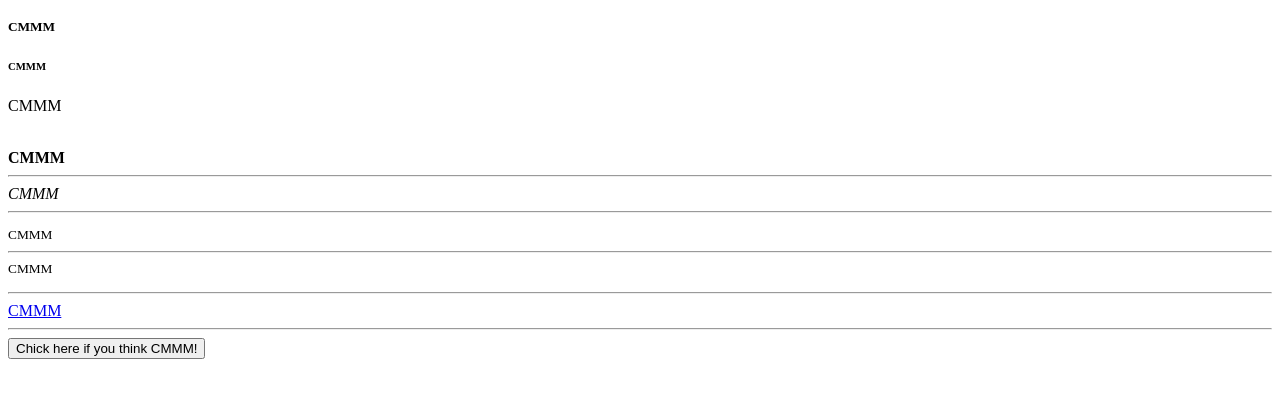
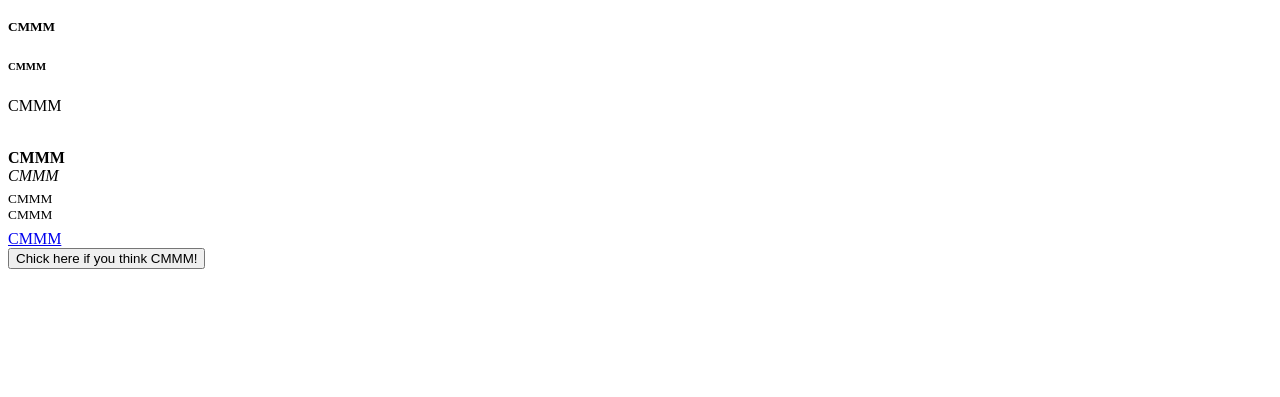
Before and after one commit to Yweiwu30/cmmm, a plain HTML site: page index.html in a window 1280 px wide. Shown: the part 191-588 px from the top of the page. Drawn offline with Linux system fonts and the light colour scheme.

Commit message:
Update index.html

```diff
--- a/index.html
+++ b/index.html
@@ -17,11 +17,11 @@
     <h6>CMMM</h6>
     <p>CMMM</p>
     <br/>
-    <b>CMMM</b><hr/>
-    <i>CMMM</i><hr/>
-    <sub>CMMM</sub><hr/>
-    <sup>CMMM</sup><hr/>
-    <a href="https://yweiwu30.github.io/cmmm">CMMM</a><hr/>
+    <b>CMMM</b><br/>
+    <i>CMMM</i><br/>
+    <sub>CMMM</sub><br/>
+    <sup>CMMM</sup><br/>
+    <a href="https://yweiwu30.github.io/cmmm">CMMM</a><br/>
     <button>Chick here if you think CMMM!</button>
 </body>
 </html>
```
